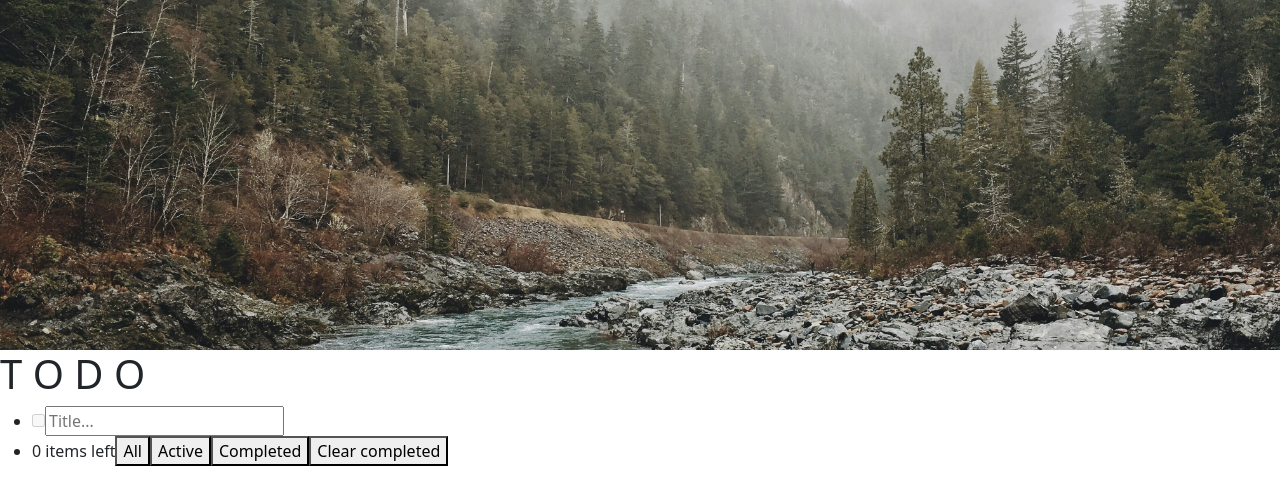
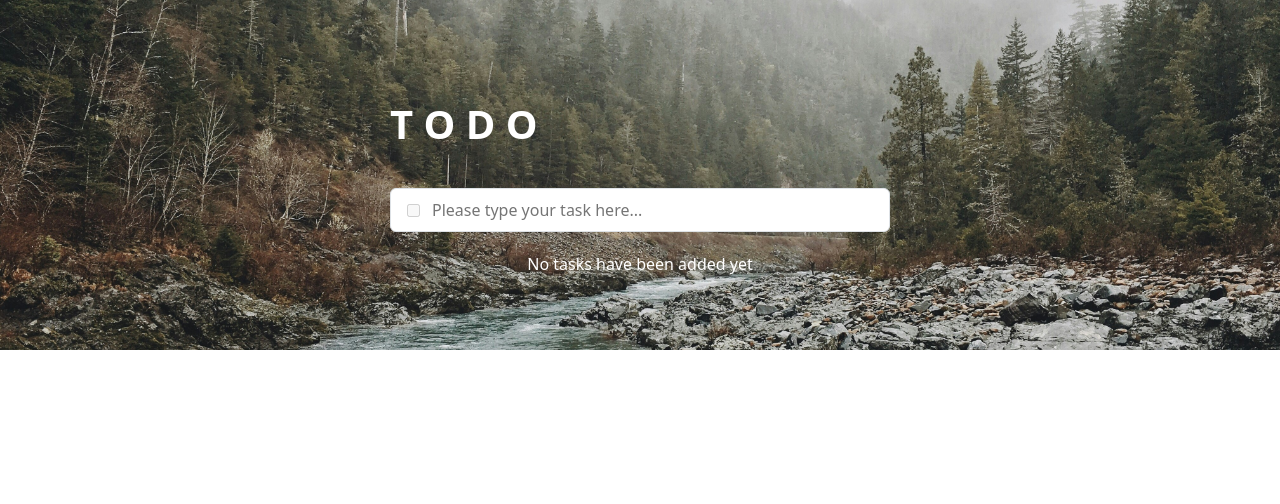
Before and after one commit to arty987/vue-perfect-to-do, a Vue app: page / in a window 1280 px wide. Shown: the top 504 px of the page. Built offline with nearby package versions, Linux system fonts and the light colour scheme.

Commit message:
Add styles

```diff
--- a/src/App.vue
+++ b/src/App.vue
@@ -12,9 +12,3 @@ export default {
   }
 }
 </script>
-
-<style>
-body {
-  margin: 0;
-}
-</style>
--- a/src/components/atoms/AppButton.vue
+++ b/src/components/atoms/AppButton.vue
@@ -9,7 +9,3 @@ export default {
     <slot></slot>
   </button>
 </template>
-
-<style scoped>
-
-</style>
--- a/src/components/atoms/AppCheckbox.vue
+++ b/src/components/atoms/AppCheckbox.vue
@@ -21,7 +21,3 @@ export default {
       :checked="checked"
   />
 </template>
-
-<style scoped>
-
-</style>
--- a/src/components/atoms/AppInput.vue
+++ b/src/components/atoms/AppInput.vue
@@ -24,12 +24,19 @@ export default {
 <template>
   <input
       type="text"
-      placeholder="Title..."
+      placeholder="Please type your task here..."
       v-model="inputValue"
+      maxlength="150"
       @keyup.enter="addTask"
-      @keyup.esc="clearInputValue"/>
+      @keyup.esc="clearInputValue"
+  />
 </template>
 
 <style scoped>
-
+input {
+  width: 100%;
+  margin-left: 10px;
+  outline: none;
+  border: none;
+}
 </style>
--- a/src/components/molecules/TodoFooter.vue
+++ b/src/components/molecules/TodoFooter.vue
@@ -17,6 +17,7 @@ export default {
   },
   computed: {
     ...mapGetters([
+      "tasks",
       "activeCount"
     ])
   }
@@ -24,7 +25,7 @@ export default {
 </script>
 
 <template>
-  <li>
+  <li v-if="tasks.length" class="list-group-item">
     <span>{{ activeCount }} items left</span>
     <AppButton @click="displayAll">All</AppButton>
     <AppButton @click="displayActive">Active</AppButton>
@@ -34,5 +35,7 @@ export default {
 </template>
 
 <style scoped>
-
+.list-group-item {
+  border-top: none;
+}
 </style>
--- a/src/components/molecules/TodoHeader.vue
+++ b/src/components/molecules/TodoHeader.vue
@@ -12,12 +12,16 @@ export default {
 </script>
 
 <template>
-  <li>
+  <li class="list-group-item d-flex justify-content-start align-items-center">
     <AppCheckbox :disabled="true"/>
     <AppInput/>
   </li>
 </template>
 
 <style scoped>
-
+.list-group-item {
+  margin-bottom: 20px;
+  border-bottom-right-radius: var(--bs-border-radius);
+  border-bottom-left-radius: var(--bs-border-radius);
+}
 </style>
--- a/src/components/molecules/TodoList.vue
+++ b/src/components/molecules/TodoList.vue
@@ -23,13 +23,10 @@ export default {
 </script>
 
 <template>
+  <p v-if="!tasks.length" class="text-center text-white">No tasks have been added yet</p>
   <draggable :list="tasks" @start="drag = true" @end="drag = false" item-key="id">
     <template #item="{ element }">
       <TodoTask :task="element"/>
     </template>
   </draggable>
 </template>
-
-<style scoped>
-
-</style>
--- a/src/components/molecules/TodoTask.vue
+++ b/src/components/molecules/TodoTask.vue
@@ -25,13 +25,22 @@ export default {
 </script>
 
 <template>
-  <li>
+  <li class="list-group-item d-flex justify-content-between align-items-center">
     <AppCheckbox :checked="task.completed" @change="reverseCompleted(task)"/>
-    <div>{{ task.title }}</div>
+    <div class="task-title">{{ task.title }}</div>
     <AppButton @click="removeTask(task)">X</AppButton>
   </li>
 </template>
 
 <style scoped>
+.list-group-item:first-child {
+  border-top-right-radius: var(--bs-border-radius);
+  border-top-left-radius: var(--bs-border-radius);
+}
 
+.task-title {
+  width: 100%;
+  margin-inline: 10px;
+  word-break: break-all;
+}
 </style>
--- a/src/components/organisms/AppMain.vue
+++ b/src/components/organisms/AppMain.vue
@@ -14,9 +14,9 @@ export default {
 </script>
 
 <template>
-  <main>
-    <h1>T O D O</h1>
-    <ul>
+  <main class="app-main">
+    <h1 class="app-header">T O D O</h1>
+    <ul class="list-group">
       <TodoHeader/>
       <TodoList/>
       <TodoFooter/>
@@ -25,5 +25,16 @@ export default {
 </template>
 
 <style scoped>
+.app-main {
+  width: 500px;
+  margin-inline: auto;
+  margin-bottom: 100px;
+  margin-top: -250px;
+}
 
+.app-header {
+  color: white;
+  font-weight: 650;
+  margin-bottom: 40px;
+}
 </style>
--- a/src/components/templates/AppContent.vue
+++ b/src/components/templates/AppContent.vue
@@ -15,7 +15,3 @@ export default {
   <AppHeader/>
   <AppMain/>
 </template>
-
-<style scoped>
-
-</style>
```
